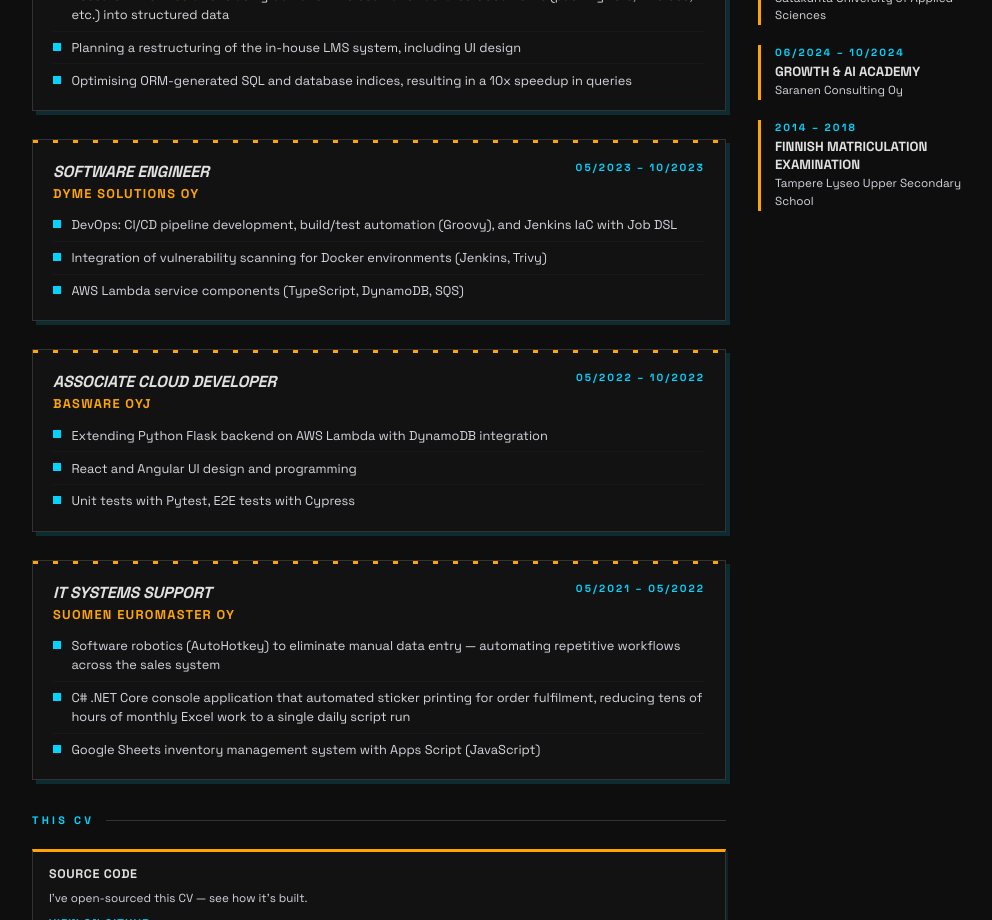
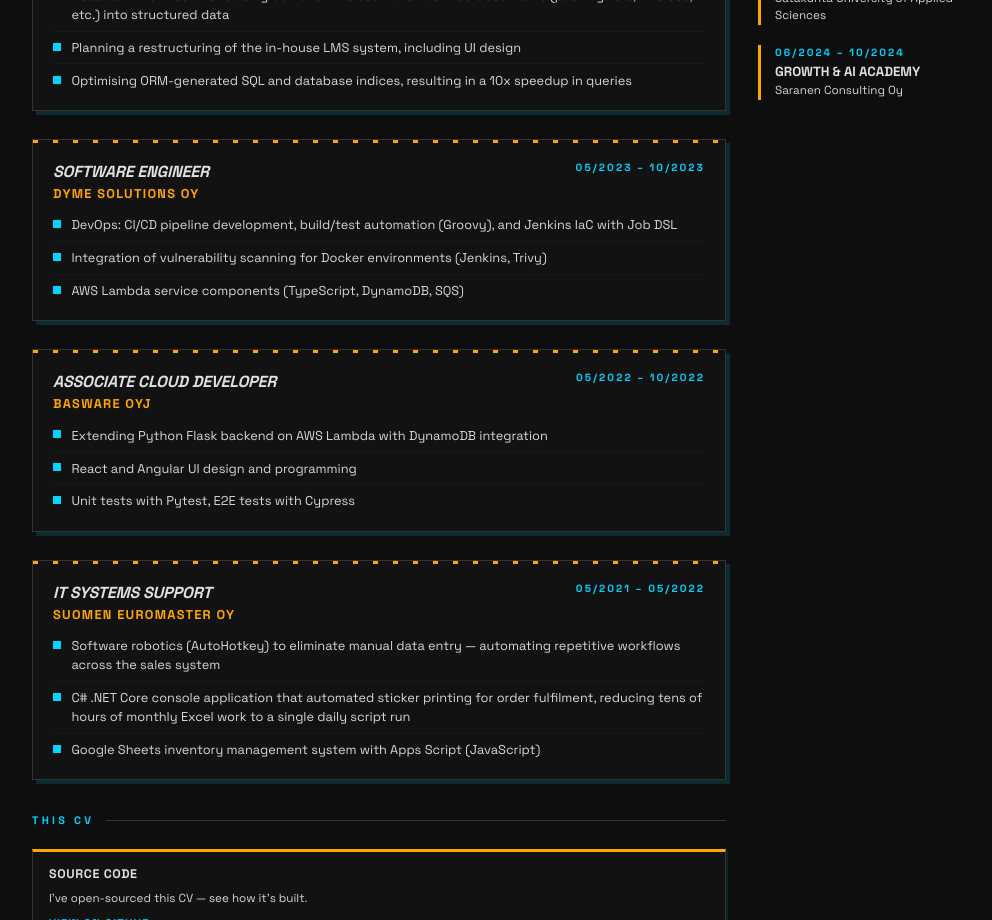
Before and after one commit to lauri-tuumi/lauri.tuumi.com, a Next.js app: page / in a window 1280 px wide. Shown: the part 920-1840 px from the top of the page, without its empty margins (140-1132 px from the left). Built offline with nearby package versions, Linux system fonts and the light colour scheme.

Commit message:
Remove marticulation examination

```diff
--- a/src/data/education.ts
+++ b/src/data/education.ts
@@ -35,10 +35,5 @@ export const education = zEducation.parse({
       school: "Saranen Consulting Oy",
       years: "06/2024 – 10/2024",
     },
-    {
-      degree: "Finnish Matriculation Examination",
-      school: "Tampere Lyseo Upper Secondary School",
-      years: "2014 – 2018",
-    },
   ],
 });
```
